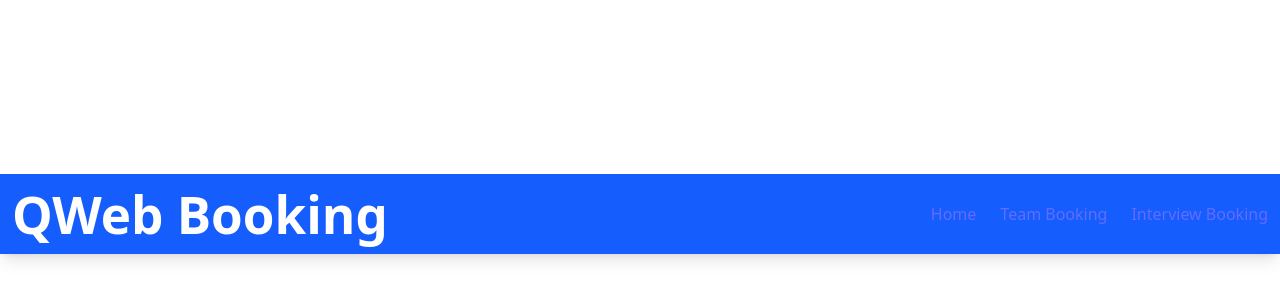
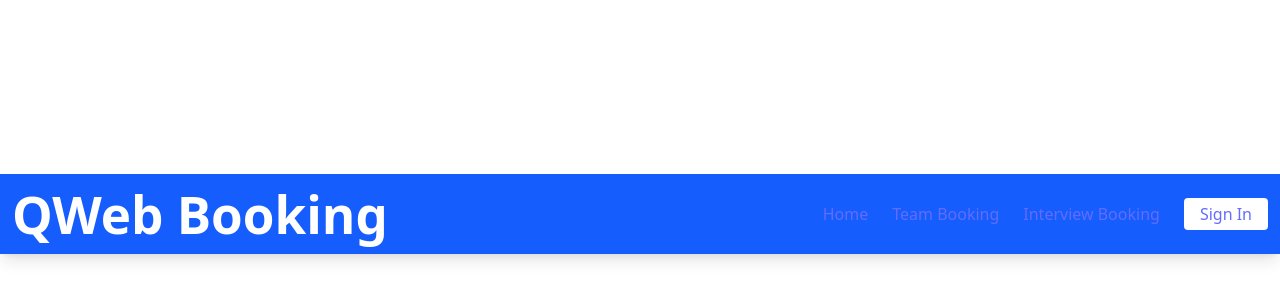
Before and after one commit to queens-web-development-club/ws25t06-calendarbookingapp, a React (Vite) app: page / in a window 1280 px wide. Shown: the part 186-486 px from the top of the page. Built offline with nearby package versions, Linux system fonts and the light colour scheme; what @radix-ui/themes would draw is missing.

Commit message:
Add Sign In button to navbar linking to login page

```diff
--- a/src/components/Navbar.jsx
+++ b/src/components/Navbar.jsx
@@ -5,10 +5,13 @@ export default function Navbar() {
     <nav className="bg-blue-600 p-3 h-20 flex items-center shadow-lg">
       <div className="container mx-auto flex justify-between items-center">
         <h1 className="text-white text-xl font-bold">QWeb Booking</h1>
-        <div className="space-x-6">
+        <div className="flex items-center space-x-6">
           <Link to="/" className="text-white hover:underline">Home</Link>
           <Link to="/meeting" className="text-white hover:underline">Team Booking</Link>
           <Link to="/interview" className="text-white hover:underline">Interview Booking</Link>
+          <Link to="/login" className="bg-white text-blue-600 px-4 py-1 rounded hover:bg-gray-100 transition">
+            Sign In
+          </Link>
         </div>
       </div>
     </nav>
```
